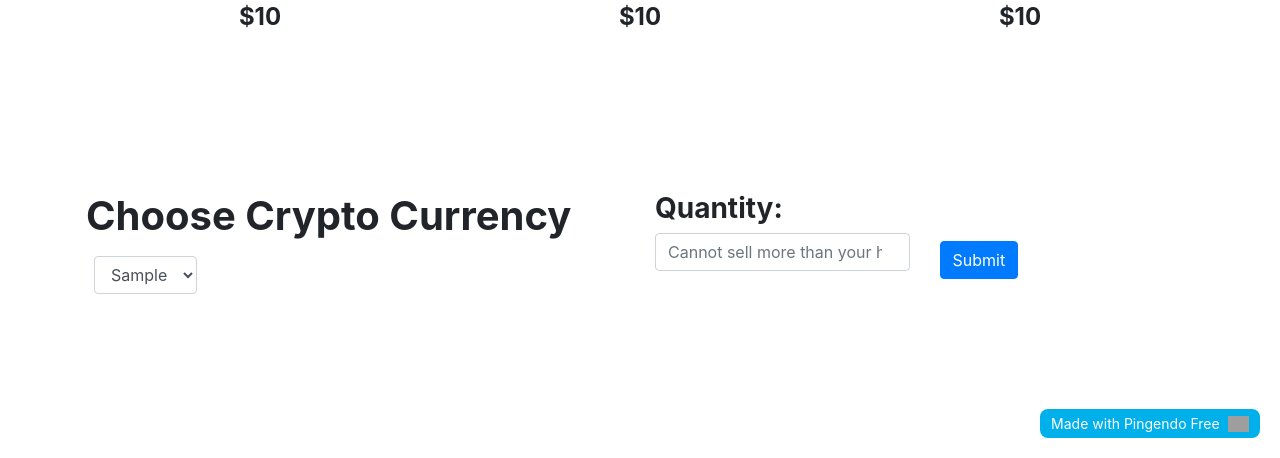
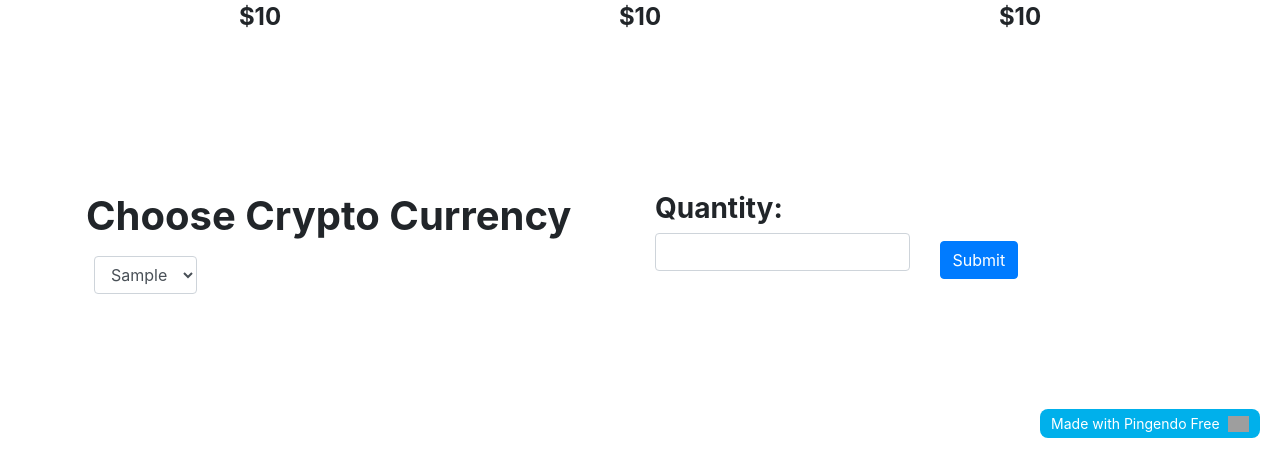
Before and after one commit to MinnL/Westworld, a Flask app: template templates/sell.html in a window 1280 px wide. Shown: the part 342-800 px from the top of the page. Run offline with Flask 2, Linux system fonts and the light colour scheme; the template is opened without the code that fills it: most values are stand-ins (such as "Sample title", 1, 10 or a date in 2020); some libraries are stand-ins or nearby versions; grey boxes are pictures that could not be loaded.

Commit message:
Update sell.html

```diff
--- a/templates/sell.html
+++ b/templates/sell.html
@@ -66,7 +66,7 @@
                   <h3 class=""><b>Quantity:</b></h3>
                   <div class="form-group row">
                     <!-- <div class="col-10"><input class="form-control" id="form7" placeholder="Cannot sell more than your hold" name="qty"></div> -->
-                    <div class="col-10 col-md-6"><input type="number" class="form-control" id="form7" placeholder="Cannot sell more than your hold" name="qty"></div>
+                    <div class="col-10 col-md-6"><input type="number" class="form-control" id="form7" name="qty"></div>
                     <div class="col-md-6"><button type="submit" class="btn btn-primary my-2">Submit<br></button></div>
                   </div>
                 </div>
```
